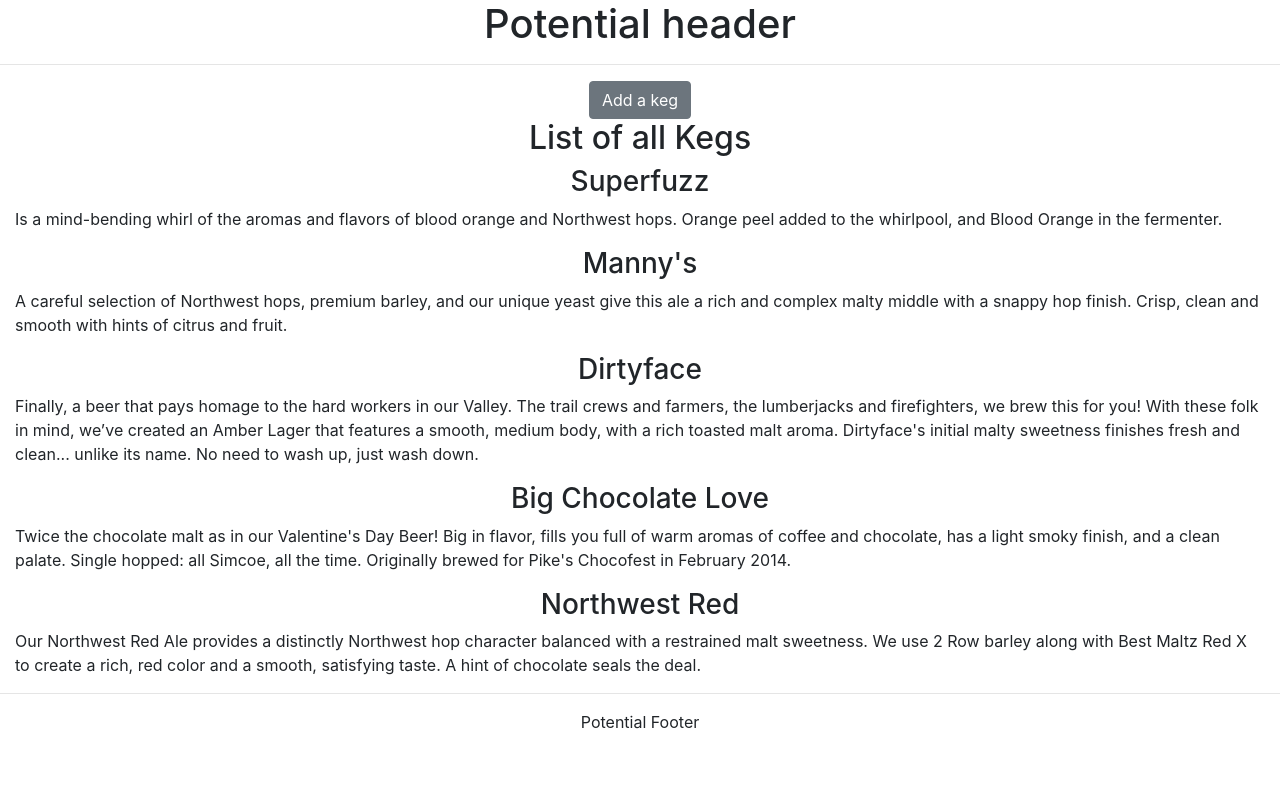
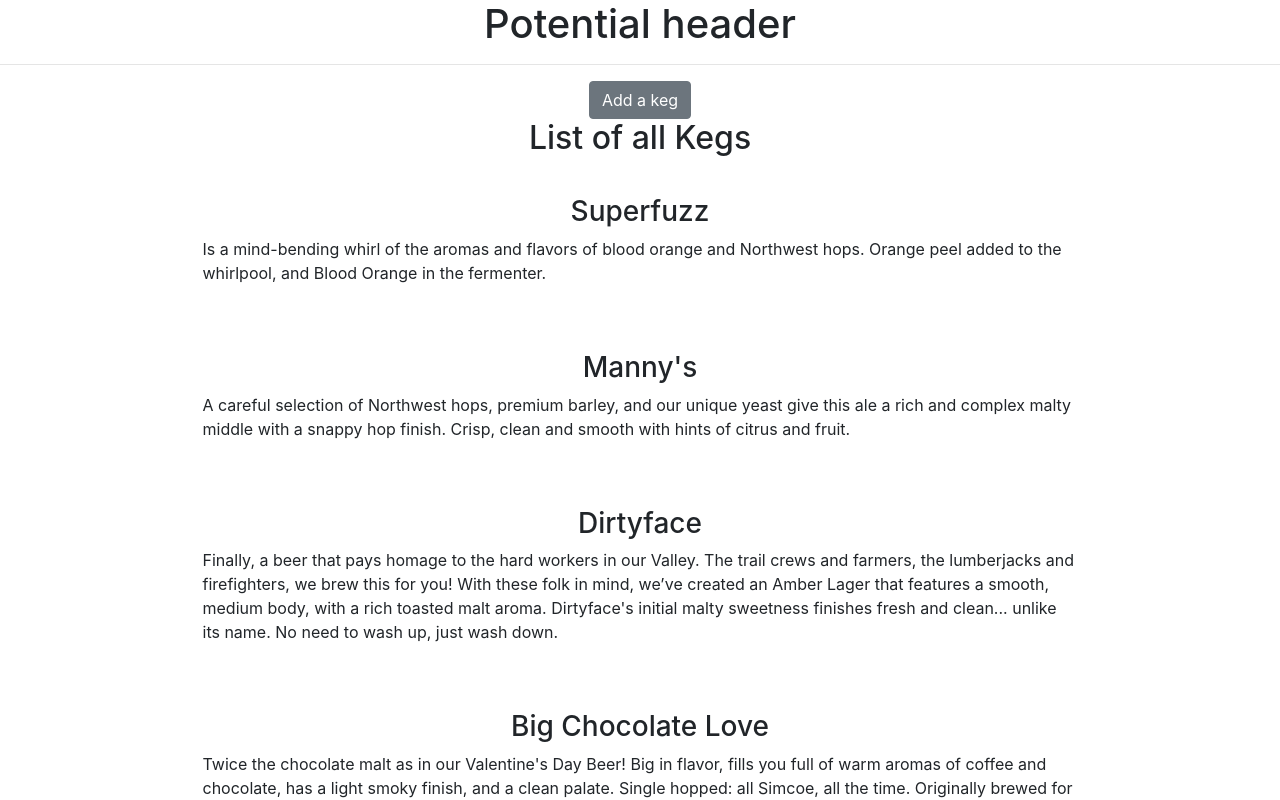
Before and after one commit to KristaRutz/taproom, a React (Create React App) app: page / in a window 1280 px wide. Shown: the top 800 px of the page. Built offline with nearby package versions, Linux system fonts and the light colour scheme.

Commit message:
Style List padding and create details overlay

```diff
--- a/src/components/KegControl/KegDetail.js
+++ b/src/components/KegControl/KegDetail.js
@@ -1,16 +1,49 @@
 import React from "react";
 import PropTypes from "prop-types";
+import { findByLabelText } from "@testing-library/react";
+
+const OverlayBackgroundStyles = {
+  position: "fixed",
+  display: "flex",
+  top: 0,
+  left: 0,
+  width: "100%",
+  height: "100%",
+  //background: "white",
+  backgroundColor: "rgba(0,0,0,0.3)",
+  justifyContent: "center",
+  alignItems: "center",
+};
+
+const OverlayContentStyles = {
+  width: "60%",
+  borderRadius: 10,
+  backgroundColor: "white",
+  paddingTop: 15,
+  paddingBottom: 45,
+  paddingLeft: 15,
+  paddingRight: 15,
+};
+
+const CloseButton = {
+  display: "flex",
+  flexDirection: "row-reverse",
+  marginBottom: 10,
+};
 
 function KegDetail(props) {
   const { keg } = props;
   return (
-    <>
+    <div style={OverlayBackgroundStyles}>
+      <div style={OverlayContentStyles}>
+        <div style={CloseButton}>
           <button
             className="btn btn-secondary"
             onClick={props.onLeaveKegDetailClick}
           >
             x
           </button>
+        </div>
         <h1>
           {keg.itemName} <small>{keg.type}</small>
         </h1>
@@ -35,7 +68,8 @@ function KegDetail(props) {
             delete
           </button>
         </div>
-    </>
+      </div>
+    </div>
   );
 }
 
--- a/src/components/KegControl/KegListTile.js
+++ b/src/components/KegControl/KegListTile.js
@@ -1,7 +1,13 @@
 import React from "react";
 import PropTypes from "prop-types";
 
-const ListStyles = {
+const ListTileStyle = {
+  paddingTop: 30,
+  paddingBottom: 20,
+  paddingLeft: "15%",
+  paddingRight: "15%",
+};
+const ListTileTextStyles = {
   textAlign: "left",
 };
 
@@ -10,9 +16,13 @@ function KegListTile(props) {
 
   return (
     <>
-      <div onClick={() => props.onClick(keg.id)}>
+      <div
+        style={ListTileStyle}
+        className="container-fluid"
+        onClick={() => props.onClick(keg.id)}
+      >
         <h3>{keg.itemName}</h3>
-        <p style={ListStyles}>{keg.desc}</p>
+        <p style={ListTileTextStyles}>{keg.desc}</p>
       </div>
     </>
   );
```
Lines whose indentation alone changed are shown as unchanged.
